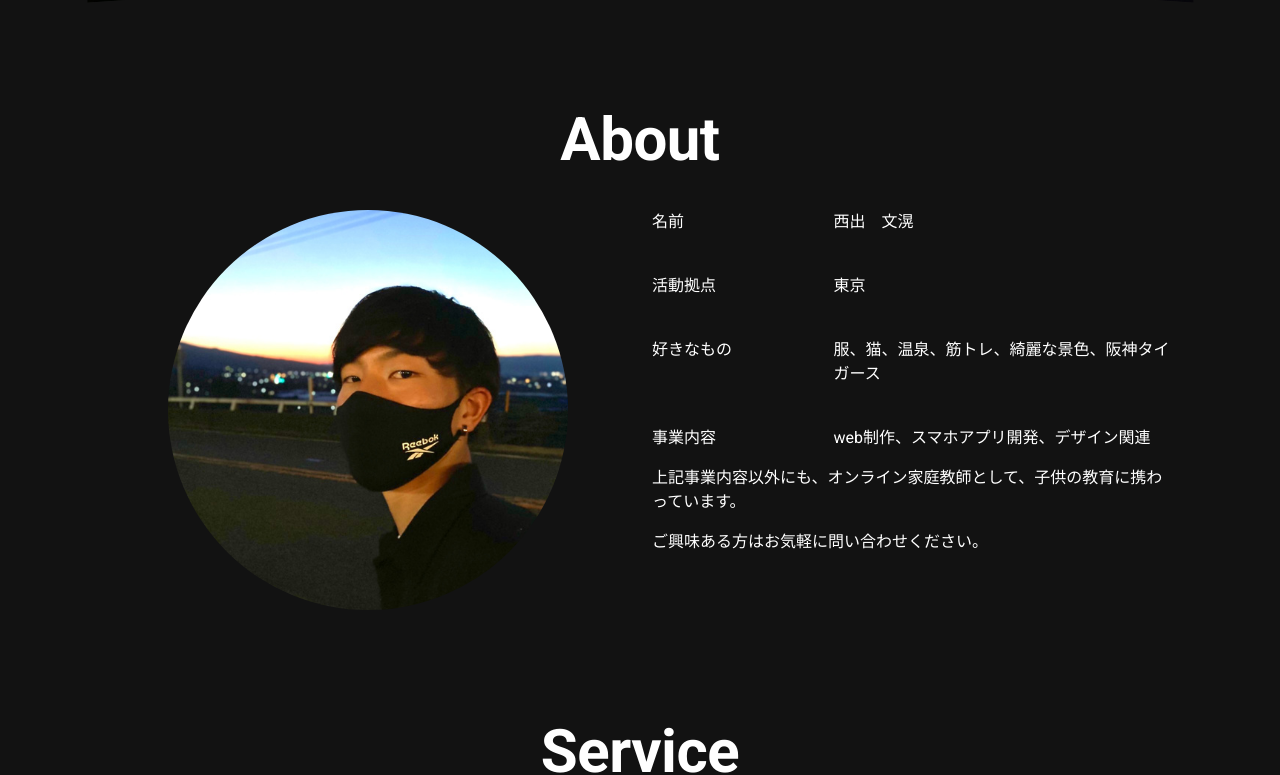
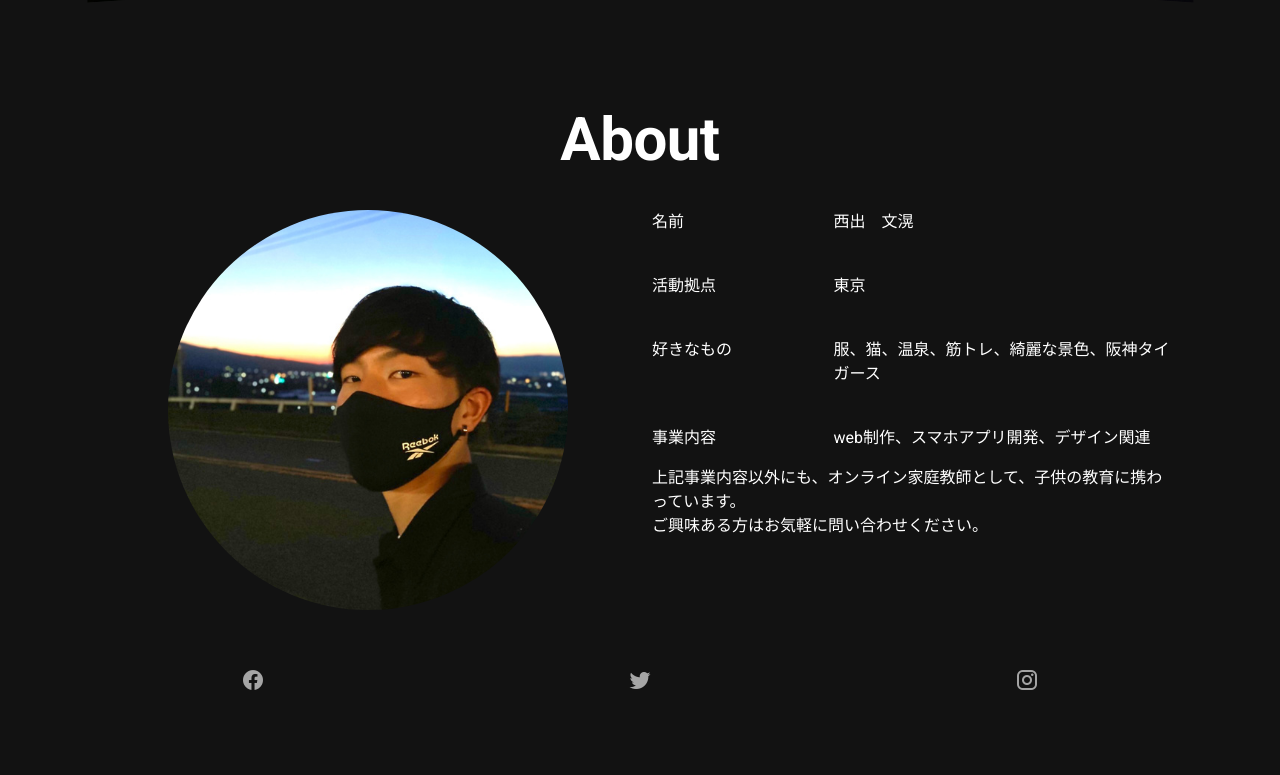
Before and after one commit to fumihub/portfolio, a Nuxt app: page / in a window 1280 px wide. Shown: the part 438-1213 px from the top of the page. Built offline with nearby package versions, Linux system fonts and the light colour scheme.

Commit message:
#6 SNSアイコンの追加と本番用に修正
・SNSアイコン追加
・エニアグラムアイコンの変更
・不要なコード削除
・WorkDetailの文章修正

```diff
--- a/components/AboutSection.vue
+++ b/components/AboutSection.vue
@@ -36,20 +36,30 @@
                       </p>
                     </v-col>
                   </v-row>
-                  <p
-                    v-for="(greetText, i) in greetTexts"
-                    :key=i
-                  >
+                  <p class="greetText">
                     {{ greetText }}
                   </p>
                 </v-col>
               </v-row>
             </v-col>
           </v-row>
-          <!-- SNSリンク -->
-          <v-row>
-            <v-col>
-
+          <!-- SNSアイコン -->
+          <v-row class="mb-5">
+            <v-col cols="12">
+              <v-row>
+                <v-col
+                  v-for="(item, j) in items"
+                  :key="j"
+                  justify="center"
+                  align="center"
+                  class="col-4">
+                  <v-btn
+                    :href="item.href"
+                    plain>
+                    <v-icon>{{ item.icon }}</v-icon>
+                  </v-btn>
+                </v-col>
+              </v-row>
             </v-col>
           </v-row>
         </v-col>
@@ -79,11 +89,23 @@ export default {
         value: "web制作、スマホアプリ開発、デザイン関連",
       }
     ],
-    greetTexts:[
-      "上記事業内容以外にも、オンライン家庭教師として、子供の教育に携わっています。",
-      "ご興味ある方はお気軽に問い合わせください。"
+    greetText: `上記事業内容以外にも、オンライン家庭教師として、子供の教育に携わっています。
+                ご興味ある方はお気軽に問い合わせください。`,
+    items: [
+      {
+        href: "https://www.facebook.com/fumihiro.nishide.9",
+        icon: "mdi-facebook",
+      },
+      {
+        href: "https://twitter.com/coopsuisan",
+        icon: "mdi-twitter",
+      },
+      {
+        href: "https://www.instagram.com/fumihiro_nishide/",
+        icon: "mdi-instagram",
+      },
     ],
-  })
+  }),
 };
 </script>
 
@@ -94,7 +116,7 @@ export default {
   width: 400px;
 }
 
-section {
-  position: relative;
+.greetText {
+  white-space: pre-line;
 }
 </style>
--- a/components/ContactSection.vue
+++ b/components/ContactSection.vue
@@ -88,7 +88,5 @@ export default {
 
 
 <style lang="scss">
-section {
-  position: relative;
-}
+
 </style>
--- a/components/ServiceSection.vue
+++ b/components/ServiceSection.vue
@@ -68,16 +68,9 @@ export default {
 </script>
 
 <style lang="scss">
-section {
-  position: relative;
-}
-
 // cardのサイズを合わせる
 .service-col {
   display: flex;
   align-items: stretch;
-  & side-in-card {
-    display: flex;
-  }
 }
 </style>
--- a/components/SlideInCard.vue
+++ b/components/SlideInCard.vue
@@ -1,7 +1,7 @@
 <template>
   <v-card class="cover-slide">
     <div class="card">
-      <v-img v-bind:src="src" v-bind:lazy-src="src" @load="load()"  />
+      <v-img :src="src" :lazy-src="src" @load="load()"  />
       <h1 class="my-3">{{ title }}</h1>
       <v-card-text
         v-show="textShow">
--- a/components/SwiperIconSection.vue
+++ b/components/SwiperIconSection.vue
@@ -5,7 +5,7 @@
         v-for="(item,i) in items"
         :key="i"
       >
-        <v-img v-bind:src="item.src" v-bind:lazy-src="item.src" class="grey lighten-2" />
+        <v-img :src="item.src" :lazy-src="item.src" class="grey lighten-2" />
       </swiper-slide>
     </swiper>
   </div>
@@ -91,7 +91,6 @@
     height: 250px;
     text-align: center;
     font-weight: bold;
-      // background-color: #2C8DFB;
     background-position: center;
     background-size: cover;
   }
--- a/components/WorkSection.vue
+++ b/components/WorkSection.vue
@@ -69,10 +69,6 @@ export default {
 </script>
 
 <style lang="scss">
-section {
-  position: relative;
-}
-
 // cardのサイズを合わせる
 .work-col {
   display: flex;
--- a/pages/contactResult.vue
+++ b/pages/contactResult.vue
@@ -40,8 +40,6 @@ export default {
   },
   mounted() {
     const el = document.querySelector('.animation-text');
-    const cl = el.classList
-    console.log(cl)
     const str = el.innerHTML.trim().split("");
     el.innerHTML = str.reduce((acc, curr) => {
         curr = curr.replace(/\s+/, '&nbsp;');
--- a/pages/workDetail.vue
+++ b/pages/workDetail.vue
@@ -48,34 +48,47 @@ export default {
         {
           src: require('~/assets/img/pigLeadIcon.png'),
           title: "PigLead",
-          text: `PigLeadは、スケジュール管理と家計簿を合体させた画期的なAndroidアプリです。
+          text: `■アプリ概要
+                PigLeadは、スケジュール管理と家計簿を合体させた画期的なAndroidアプリです。
                 近年、マネーフォワードなどの家計簿アプリの登場で家計簿アプリが使われる機会が多くなりました。
                 また、スケジュール管理も紙のスケジュール帳からスケジュール管理アプリへ移行する人が多くなっています。
                 そんな中、予定の管理はスケジュール管理アプリで、お金の入出金管理は家計簿アプリで、というように2つのアプリを併用している人がほとんどだと思います。
                 なぜ、予定がある日には必ずと言っていいほどお金の入出金が伴うのに、2つのアプリで管理を分けているのだろうと考えました。
                 そこで、スケジュールとお金の入出金を1つのアプリで管理でき、予定とお金の入出金が紐づくようにしたいという考えから生まれたのがPigLeadです。
-                PigLeadでは、スケジュール管理と家計簿記入をアプリ内で完結することができます。`,
+                PigLeadでは、スケジュール管理と家計簿記入をアプリ内で完結することができます。
+                <span style=font-weight:bold;color:red;>***α版をPlayStoreに公開するための審査中***</span>
+
+                ■担当範囲
+                アイデアから、UIデザイン、ロジック開発までを担当`,
           githubURL: "https://github.com/fumihub/PigLead",
           workURL: "",
         },
         {
           src: require('~/assets/img/enneagramIcon.png'),
           title: "enneagram",
-          text: `エニアグラムとは、自分の内なる性格を知るためのツールです。
+          text: `■Webアプリ概要
+                エニアグラムとは、自分の内なる性格を知るためのツールです。
                 3つの質問の回答から9つのタイプに分け、そのタイプごとの特徴や陥りやすいパターン、その対処法を知るために、エニアグラムを活用します。
                 そのエニアグラム診断をゲーム感覚でできるように、各タイプを動物に当てはめてキャラクター化し、どの動物が当たるかというガチャ要素を取り入れ、ただ診断するだけでなく楽しめるWebアプリを作成しました。
-                また自分の性格を宝箱と考え、その宝箱(性格)を開く(知る)ために鍵(質問)を集めていく(答えていく)というコンセプトのもと作っていますので、そのコンセプトも感じ取っていただけたらなと思います。`,
+                また自分の性格を宝箱と考え、その宝箱(性格)を開く(知る)ために鍵(質問)を集めていく(答えていく)というコンセプトのもと作っていますので、そのコンセプトも感じ取っていただけたらなと思います。
+
+                ■担当範囲
+                お客様からアイデアをいただき、UIデザインとロジック開発を担当`,
           githubURL: "https://github.com/fumihub/enneagram",
           workURL: "https://fumihub.github.io/enneagram/",
         },
         {
           src: require('~/assets/img/beautySalonFreelanceIcon.png'),
           title: "美容師フリーランス名鑑",
-          text: `美容師フリーランス名鑑とは、フリーランス美容師が集まるプラットフォームサイトです。
+          text: `■Webサイト概要
+                美容師フリーランス名鑑とは、フリーランス美容師が集まるプラットフォームサイトです。
                 フリーランス美容師の方には、自身の説明、メニューなどを登録していただき、実際に利用するユーザーの方は登録不要で利用できる形式となります。
                 現在、フリーランスで活動する美容師が増えてきているのですが、仕事のもらい方は主に友人からの紹介などアナログな手法に限られています。
                 そういった課題を解決するために、フリーランス美容師を検索できるプラットフォームを作ることで、フリーランス美容師の方には、仕事をいただく手段の一つを提供し、ユーザーの方には、フリーランス美容師という新たな選択肢を与えることができると考え、美容師フリーランス名鑑を作成することになりました。
-                <span style=font-weight:bold;color:red;>***鋭意作成中***</span>`,
+                <span style=font-weight:bold;color:red;>***鋭意作成中***</span>
+
+                ■担当範囲
+                お客様からアイデアをいただき、UIデザインとロジック開発を担当`,
           githubURL: "https://github.com/fumihub/beautySalonFreelance",
           workURL: "",
         },
```
Also changed, not shown: assets/img/enneagramIcon.png. Lines whose indentation alone changed are shown as unchanged.
